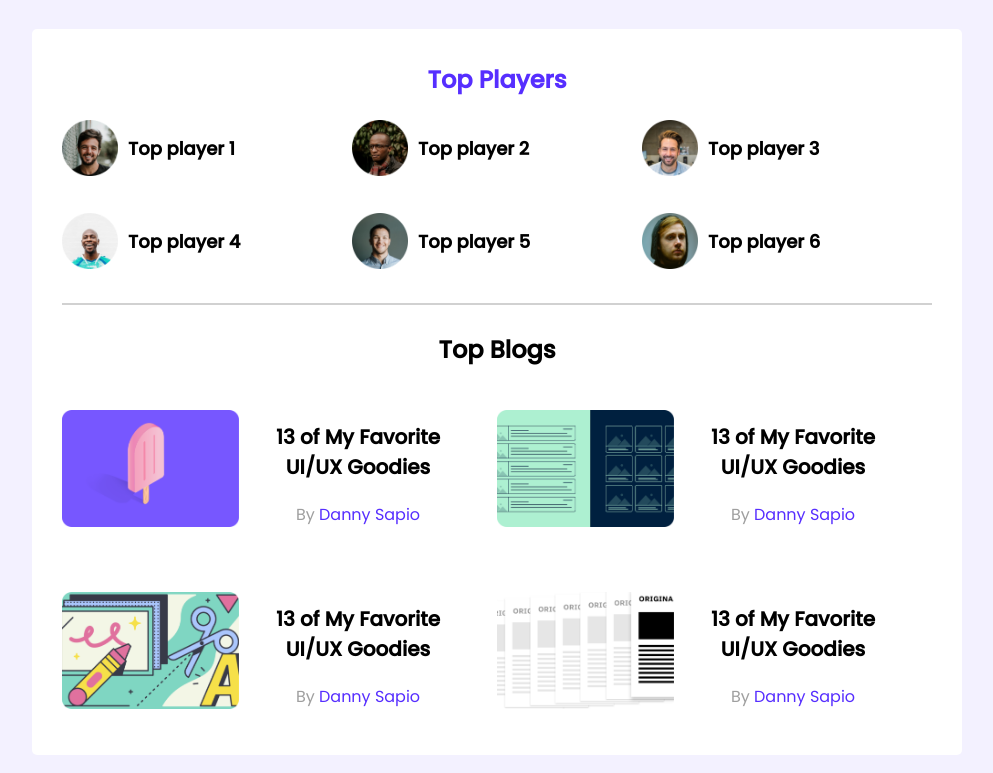
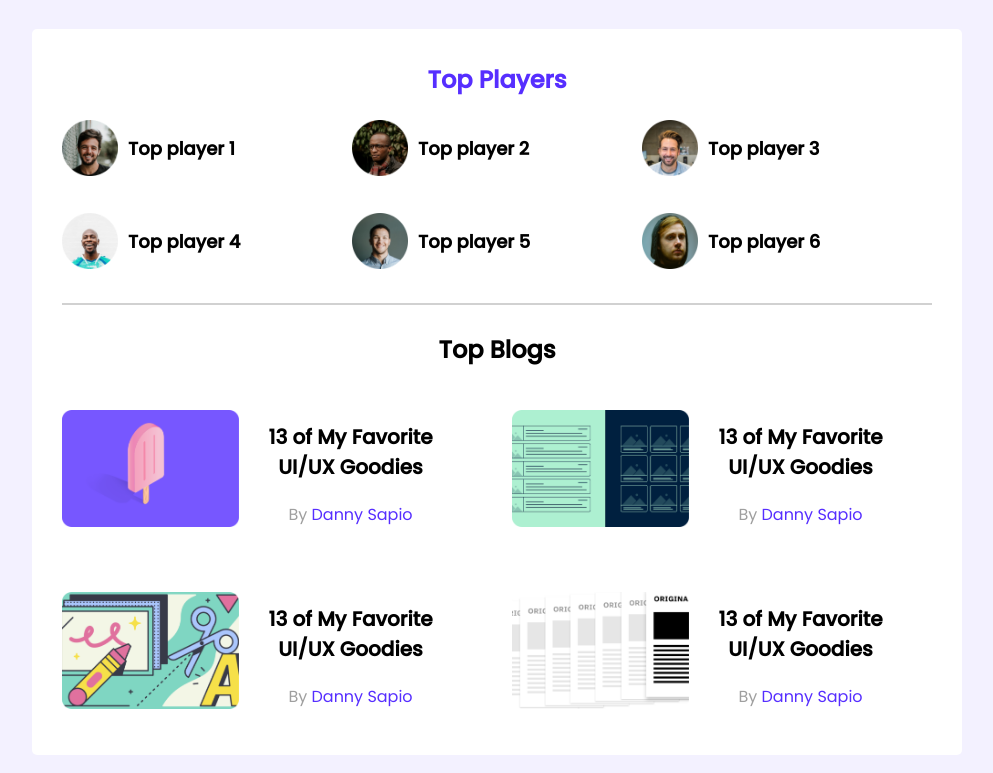
Before and after one commit to mahiuddinTuhin/leader-board-css3, a plain HTML site: page index.html in a window 1280 px wide. Shown: the top 773 px of the page, without its empty margins (143-1136 px from the left). Drawn offline with Linux system fonts and the light colour scheme.

Commit message:
first commit

```diff
--- a/styles/styles.css
+++ b/styles/styles.css
@@ -91,6 +91,7 @@ hr {
   display: grid;
   grid-template-columns: repeat(2, 1fr);
   row-gap: 26px;
+  column-gap: 30px;
 }
 
 /* latest courses */
```
